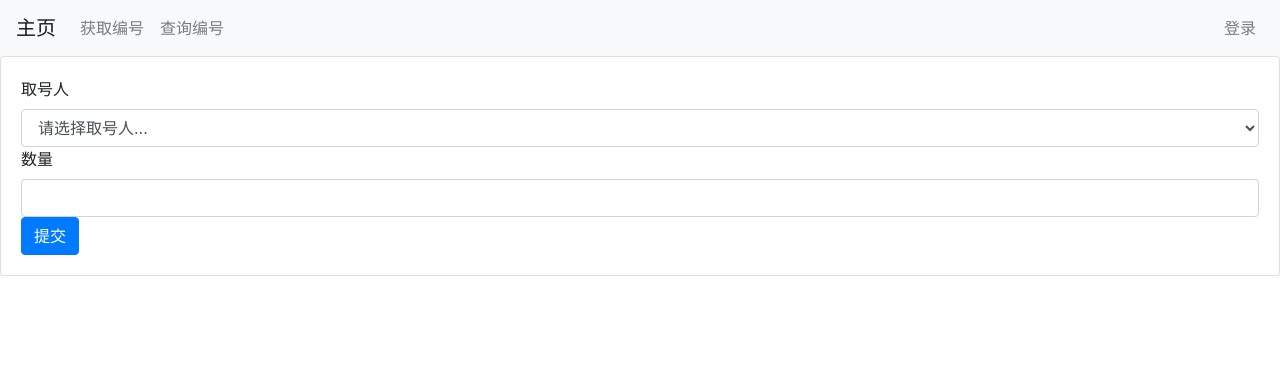
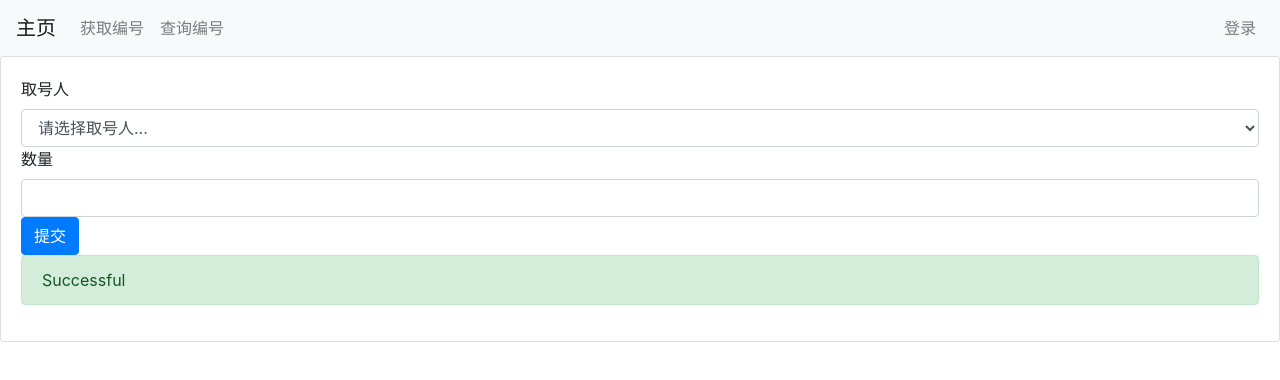
Before and after one commit to zheyangc/document-management, a React (Create React App) app in the folder client/: page / in a window 1280 px wide. Shown: the top 380 px of the page. Built offline with nearby package versions, Linux system fonts and the light colour scheme.

Commit message:
add a submit result indicator under the sumit form

```diff
--- /dev/null
+++ b/client/src/component/SubmitResult.js
@@ -0,0 +1,15 @@
+import React from 'react'
+
+import {
+    Alert
+} from 'react-bootstrap'
+
+function SubmitResult(props) {
+    return (
+        <Alert variant='success'>
+            Successful
+        </Alert>
+    );
+}
+
+export default SubmitResult;
--- a/client/src/component/ViewBox.js
+++ b/client/src/component/ViewBox.js
@@ -3,12 +3,14 @@ import {
     Card,
 } from 'react-bootstrap'
 import SubmitForm from './SubmitForm'
+import SubmitResult from './SubmitResult'
 
 function ViewBox(props) {
     return (
         <Card style={{ margin: 'auto'}}>
             <Card.Body>
                 <SubmitForm></SubmitForm>
+                <SubmitResult></SubmitResult>
             </Card.Body>
         </Card>
     );
```
